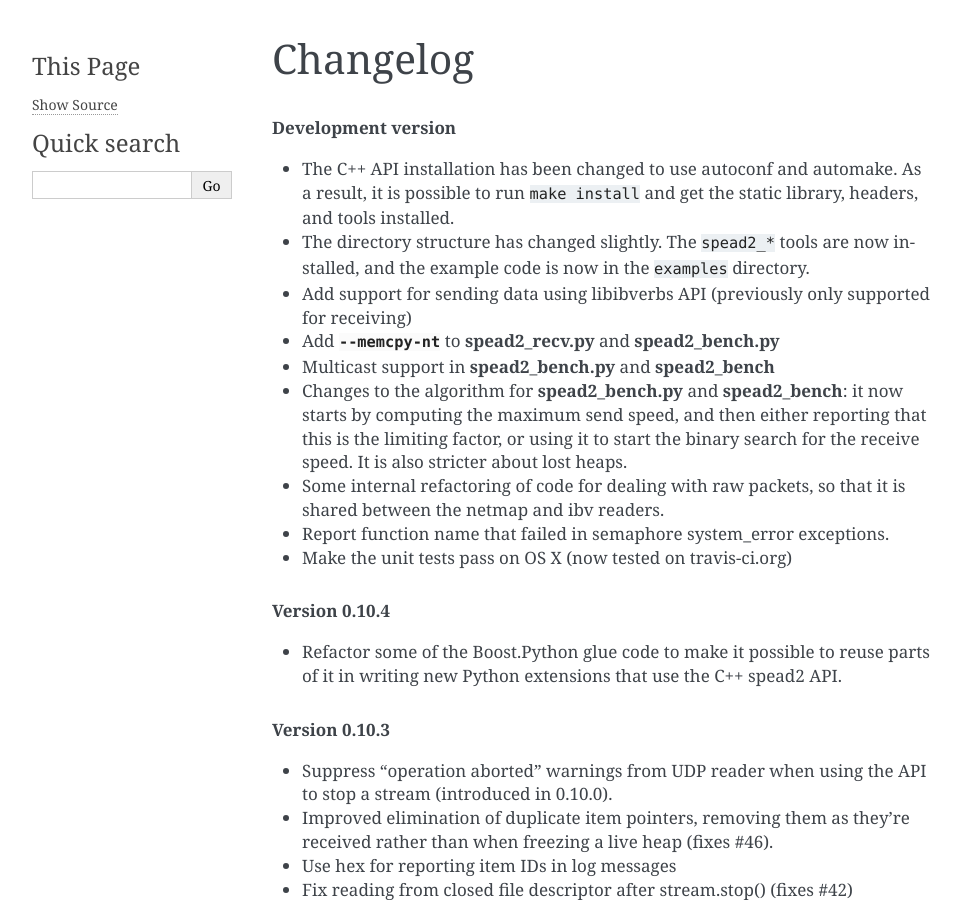
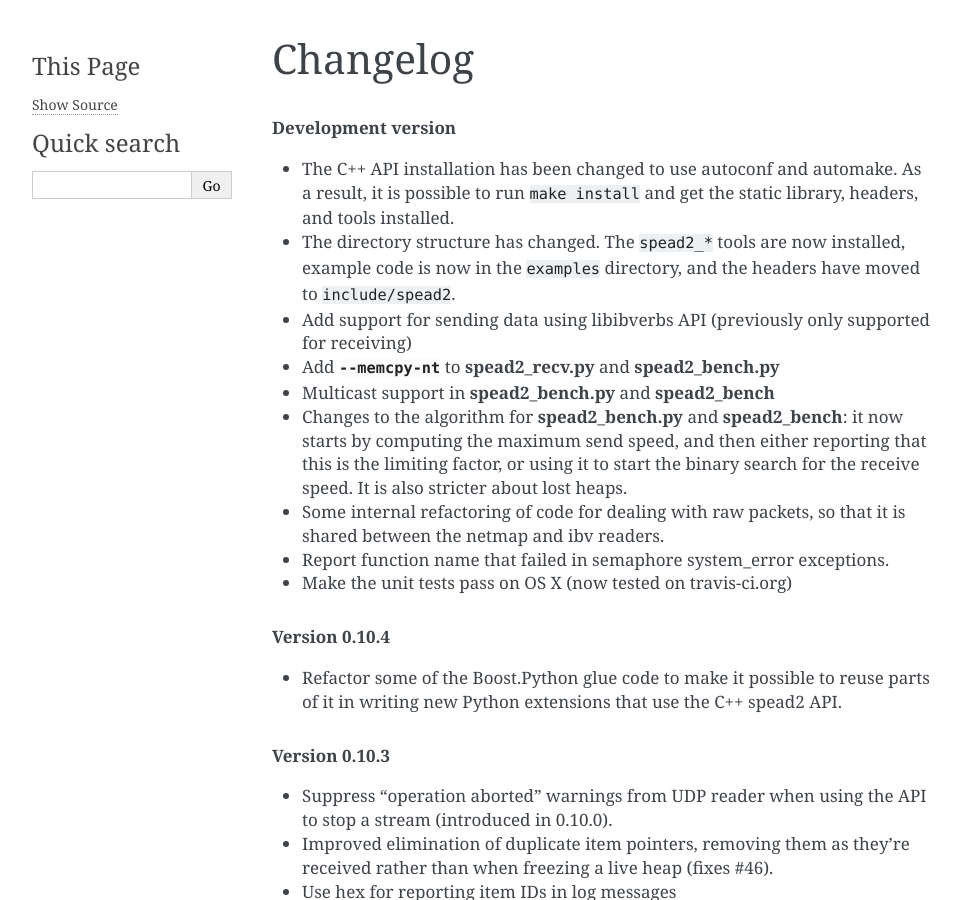
Before and after one commit to ska-sa/spead2, a Sphinx documentation site: the page built from doc/changelog.rst, in a window 1280 px wide and 900 px high. Shown: the whole window, without its empty margins (148-1109 px from the left). Built offline with Sphinx 7.4.7, drawn with Linux system fonts in a browser that asks for light colours; cross-references to code outside the pages are shown as plain code.

Commit message:
Update changelog entry about directory structure changes

```diff
--- a/doc/changelog.rst
+++ b/doc/changelog.rst
@@ -6,9 +6,9 @@ Changelog
 - The C++ API installation has been changed to use autoconf and automake. As a
   result, it is possible to run ``make install`` and get the static library,
   headers, and tools installed.
-- The directory structure has changed slightly. The :filename:`spead2_*` tools
-  are now installed, and the example code is now in the :filename:`examples`
-  directory.
+- The directory structure has changed. The :file:`spead2_*` tools are now
+  installed, example code is now in the :file:`examples` directory, and the
+  headers have moved to :file:`include/spead2`.
 - Add support for sending data using libibverbs API (previously only supported
   for receiving)
 - Add :option:`--memcpy-nt` to :program:`spead2_recv.py` and
```
